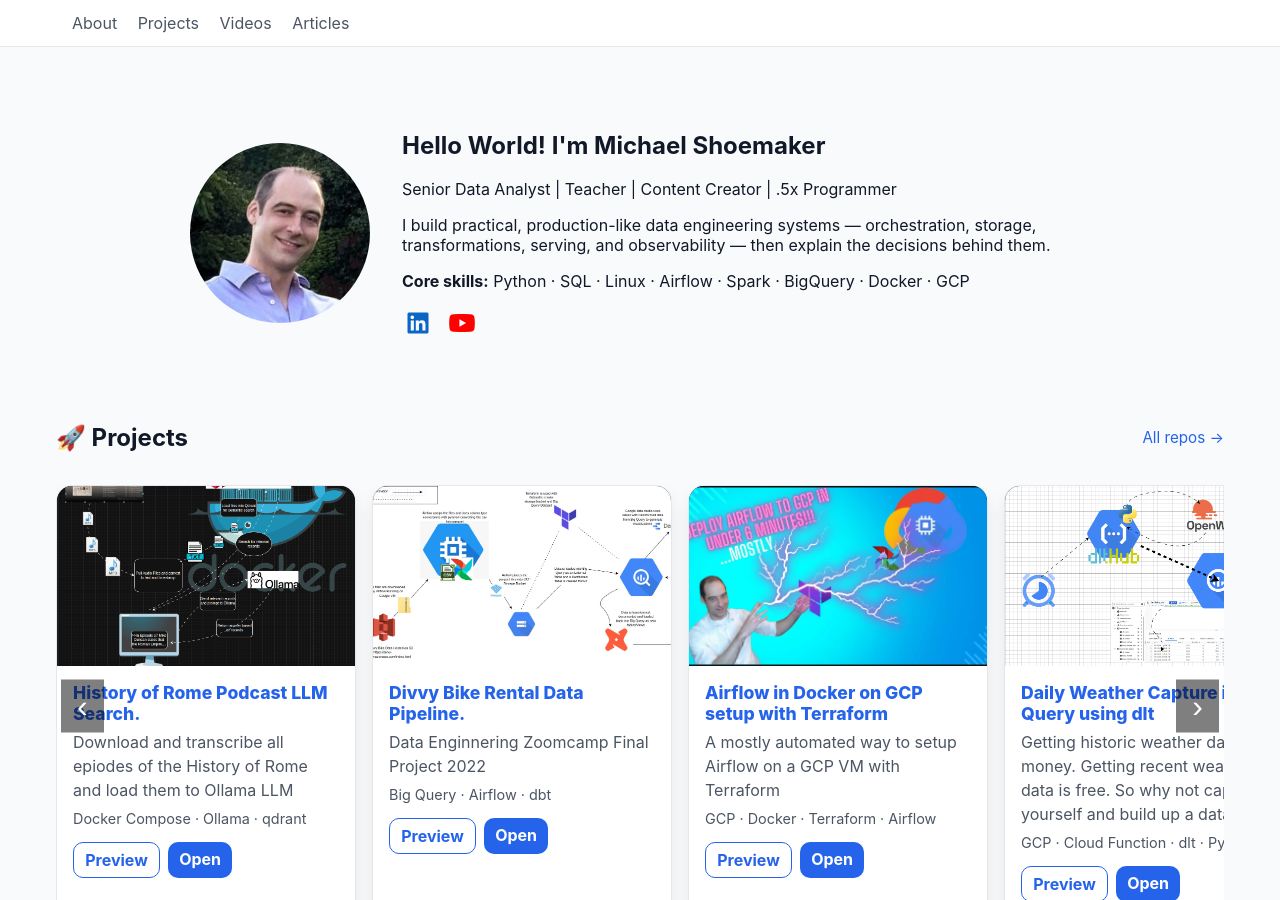
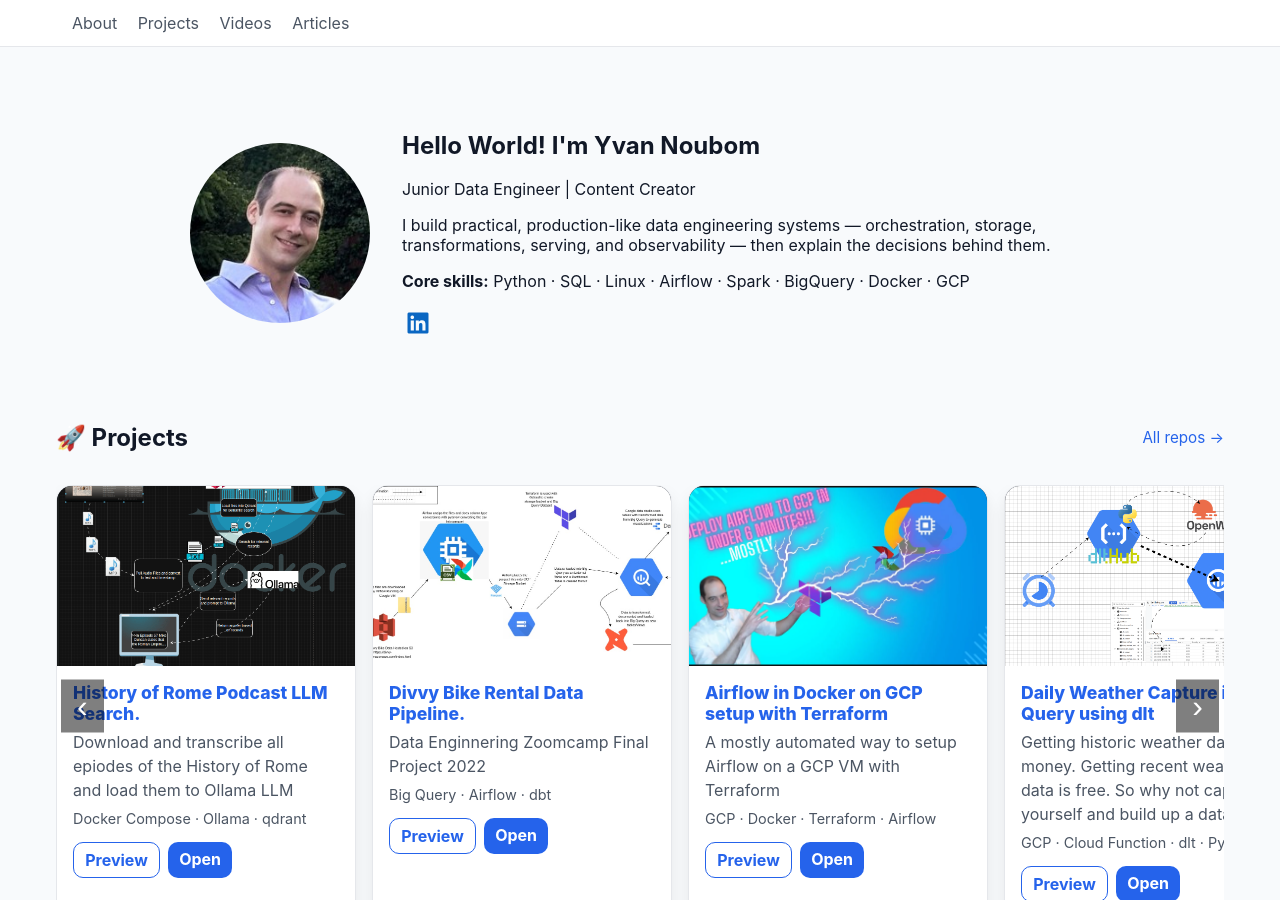
Before and after one commit to istyvnoub/yvannoubom.github.io, a Jekyll site: the page built from index.md, in a window 1280 px wide and 900 px high. Built offline with Jekyll 4.4.1, drawn with Linux system fonts in a browser that asks for light colours.

Commit message:
Update profile information from Michael to Yvan

```diff
--- a/index.md
+++ b/index.md
@@ -26,8 +26,8 @@ title: "Home"
          class="profile-pic">
 
     <div class="about-text">
-      <h1>Hello World! I'm Michael Shoemaker</h1>
-      <p>Senior Data Analyst | Teacher | Content Creator | .5x Programmer</p>
+      <h1>Hello World! I'm Yvan Noubom</h1>
+      <p>Junior Data Engineer | Content Creator </p>
       <p>I build practical, production-like data engineering systems — orchestration, storage, transformations, serving, and observability — then explain the decisions behind them.</p>
       <p><strong>Core skills:</strong> Python · SQL · Linux · Airflow · Spark · BigQuery · Docker · GCP</p>
 
@@ -35,10 +35,7 @@ title: "Home"
         <a href="https://www.linkedin.com/in/michaelshoemaker1" target="_blank" aria-label="LinkedIn">
           <i class="fa-brands fa-linkedin"></i>
         </a>
-        <a href="https://www.youtube.com/@dataslinger6379" target="_blank" aria-label="YouTube">
-          <i class="fa-brands fa-youtube"></i>
-        </a>
-      </p>
+            </p>
     </div>
   </div>
 </section>
```
